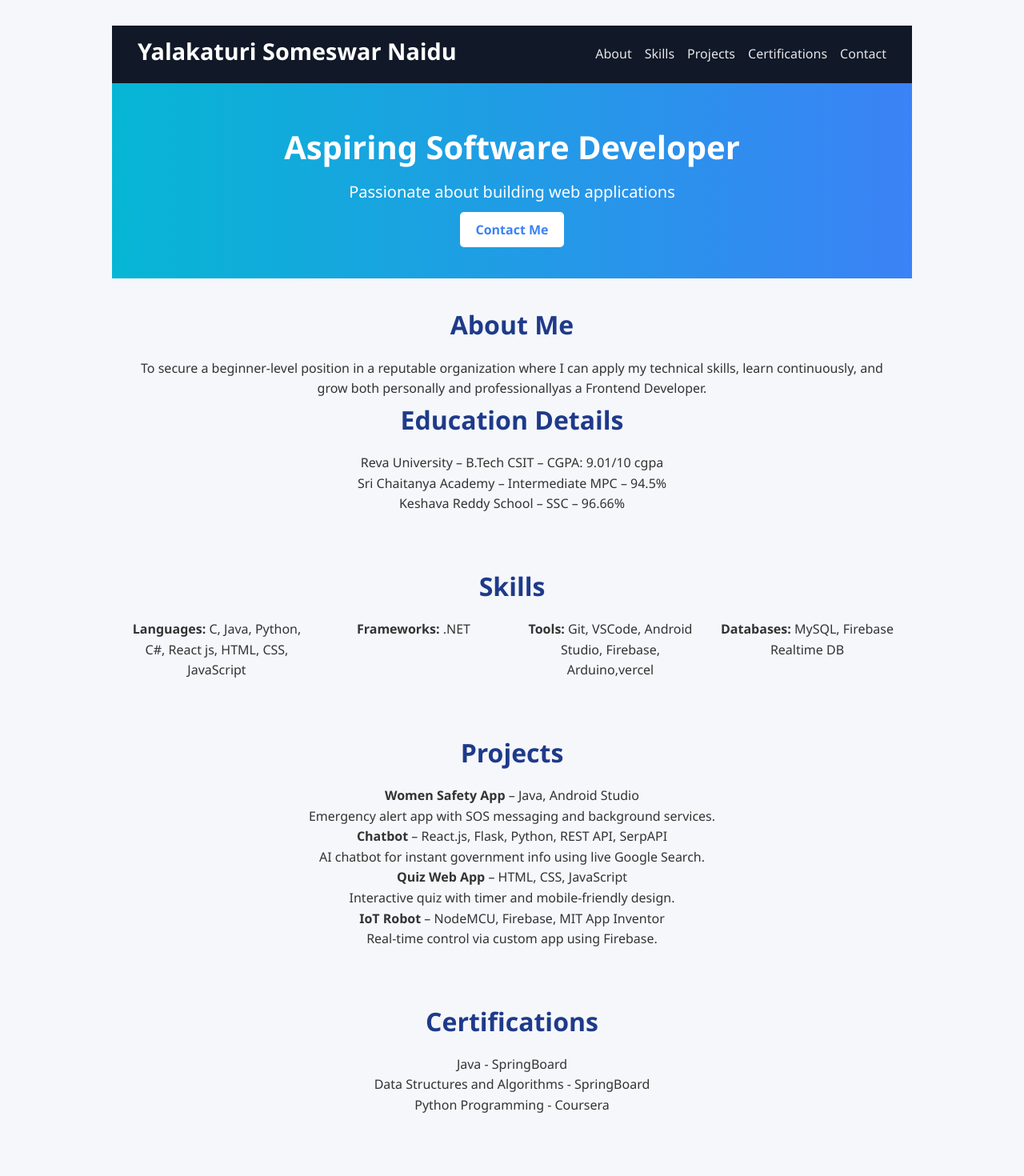
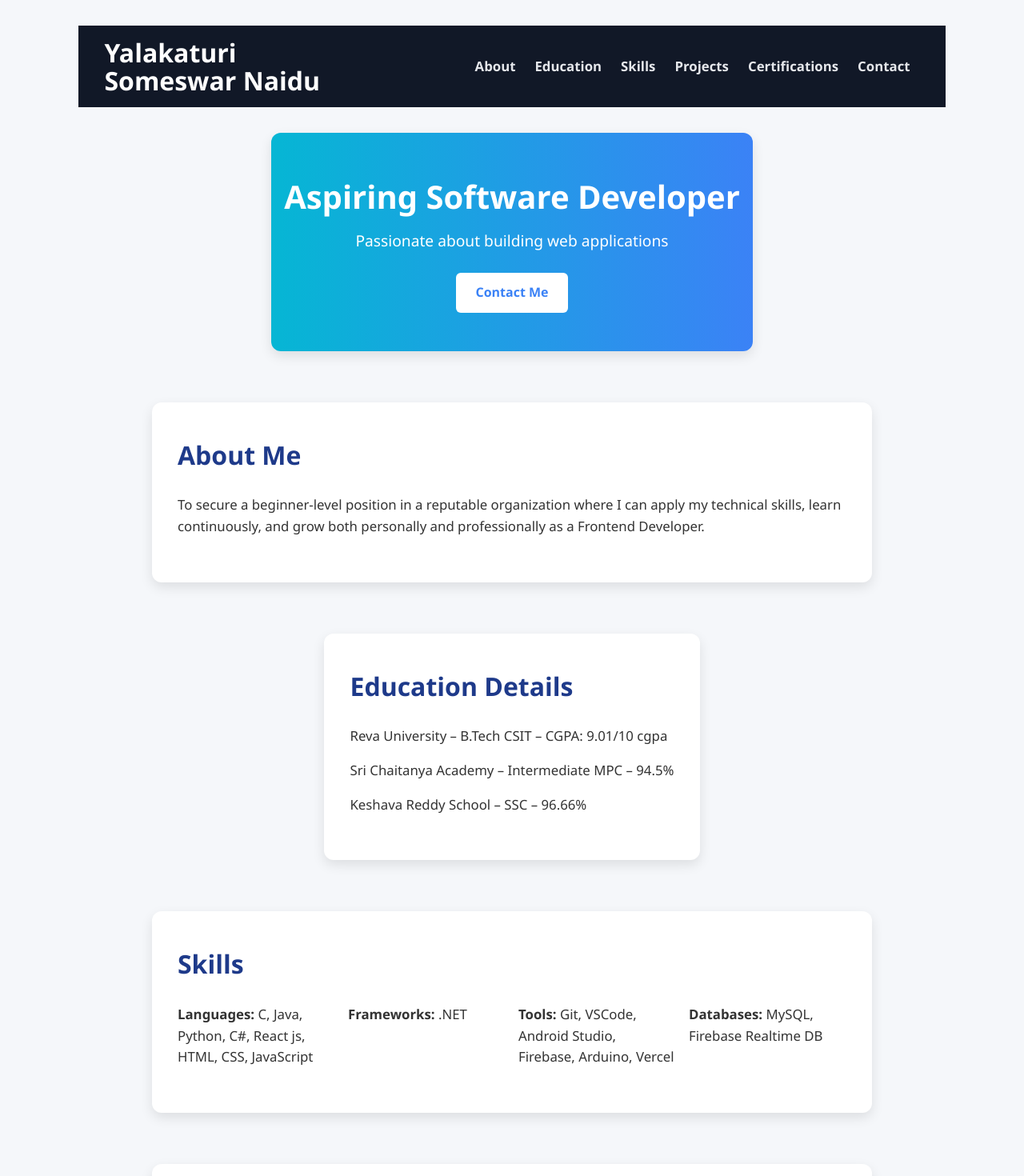
Before and after one commit to someswar123624/portfolio, a React (Vite) app: page / in a window 1280 px wide. Shown: the top 1470 px of the page at 80% size. Built offline with nearby package versions, Linux system fonts and the light colour scheme.

Commit message:
final commit

```diff
--- a/src/Portfolio.css
+++ b/src/Portfolio.css
@@ -1,4 +1,4 @@
-/* Reset & Base */
+
 * {
   margin: 0;
   padding: 0;
@@ -10,7 +10,7 @@ html {
 }
 
 body {
-  font-family: 'Segoe UI', sans-serif;
+  font-family: 'Segoe UI', Tahoma, Geneva, Verdana, sans-serif;
   background-color: #f5f7fa;
   color: #333;
   line-height: 1.6;
@@ -29,9 +29,9 @@ a:hover {
   display: flex;
   flex-direction: column;
   min-height: 100vh;
+  padding: 0 1rem;
 }
 
-/* Header */
 .header {
   background-color: #111827;
   color: #fff;
@@ -39,73 +39,97 @@ a:hover {
   display: flex;
   flex-direction: column;
   align-items: center;
+  gap: 0.5rem;
   text-align: center;
 }
 
-.header h1 {
-  font-size: 1.8rem;
-  margin-bottom: 0.5rem;
+.header-title h1 {
+  font-size: 2rem;
+  font-weight: 700;
+  margin-bottom: 0;
 }
 
-.header nav {
+.header-nav {
   display: flex;
   flex-wrap: wrap;
-  gap: 1rem;
+  gap: 0;
   justify-content: center;
 }
 
-.header nav a {
-  font-weight: 500;
+.header-nav a {
+  font-weight: 600;
   color: #e5e7eb;
+  font-size: 1.05rem;
+  padding: 0 12px;
+  transition: color 0.3s ease;
 }
 
-.header nav a:hover {
+.header-nav a:hover {
   color: #38bdf8;
 }
 
-/* Hero */
 .hero {
   background: linear-gradient(to right, #06b6d4, #3b82f6);
   color: #fff;
   text-align: center;
   padding: 3rem 1rem;
+  border-radius: 12px;
+  margin: 2rem auto;
+  max-width: 900px;
+  box-shadow: 0 6px 15px rgba(0,0,0,0.1);
 }
 
 .hero h2 {
-  font-size: 2rem;
+  font-size: 2.5rem;
   margin-bottom: 0.5rem;
 }
 
 .hero p {
-  font-size: 1.1rem;
-  margin-bottom: 1.2rem;
+  font-size: 1.2rem;
+  margin-bottom: 1.5rem;
 }
 
 .btn {
   background-color: #fff;
   color: #3b82f6;
-  padding: 0.7rem 1.2rem;
-  border-radius: 5px;
-  font-weight: bold;
+  padding: 0.75rem 1.5rem;
+  border-radius: 6px;
+  font-weight: 700;
   transition: background 0.3s;
+  text-decoration: none;
+  display: inline-block;
+  cursor: pointer;
 }
 
 .btn:hover {
   background-color: #e0e7ff;
 }
 
-/* Sections */
+
 .section {
-  padding: 2rem 1rem;
-  max-width: 1000px;
-  margin: auto;
+  background: #fff;
+  border-radius: 12px;
+  padding: 2.5rem 2rem;
+  max-width: 900px;
+  margin: 2rem auto;
+  box-shadow: 0 6px 15px rgba(0,0,0,0.1);
+  text-align: left;
 }
 
 .section h2 {
-  font-size: 1.6rem;
+  font-size: 2rem;
+  margin-bottom: 1.5rem;
+  color: #1e3a8a;
+  font-weight: 700;
+}
+
+
+.section > *:not(h2) {
+  font-size: 1.05rem;
   margin-bottom: 1rem;
-  color: #1e3a8a;
+  line-height: 1.6;
 }
+
 
 .skills-grid {
   display: grid;
@@ -113,12 +137,24 @@ a:hover {
   gap: 1rem;
 }
 
-/* Contact */
-#contact p {
-  margin-bottom: 0.5rem;
+@media (min-width: 600px) {
+  .skills-grid {
+    grid-template-columns: repeat(2, 1fr);
+  }
 }
 
-/* Footer */
+@media (min-width: 900px) {
+  .skills-grid {
+    grid-template-columns: repeat(4, 1fr);
+  }
+}
+
+
+#contact p {
+  margin-bottom: 0.75rem;
+}
+
+
 .footer {
   background-color: #111827;
   color: #d1d5db;
@@ -128,33 +164,21 @@ a:hover {
   font-size: 0.9rem;
 }
 
-/* Responsive Queries */
-@media (min-width: 600px) {
+
+@media (min-width: 768px) {
   .header {
     flex-direction: row;
     justify-content: space-between;
     text-align: left;
   }
 
-  .skills-grid {
-    grid-template-columns: repeat(2, 1fr);
+  .header-title {
+    flex: 1;
+    text-align: left;
+  }
+
+  .header-nav {
+    flex: 2;
+    justify-content: flex-end;
   }
 }
-
-@media (min-width: 900px) {
-  .skills-grid {
-    grid-template-columns: repeat(4, 1fr);
-  }
-
-  .hero h2 {
-    font-size: 2.5rem;
-  }
-
-  .hero p {
-    font-size: 1.25rem;
-  }
-
-  .section h2 {
-    font-size: 2rem;
-  }
-}
--- a/src/Portfolio.jsx
+++ b/src/Portfolio.jsx
@@ -1,15 +1,18 @@
-import React from 'react'
-import './Portfolio.css'
+import React from 'react';
+import './Portfolio.css';
 
 const Portfolio = () => {
   return (
     <div className="portfolio-container">
 
       <header className="header">
-        <h1>Yalakaturi Someswar Naidu</h1>
+        <div className="header-title">
+          <h1>Yalakaturi Someswar Naidu</h1>
+        </div>
 
-        <nav>
+        <nav className="header-nav">
           <a href="#about">About</a>
+          <a href="#education">Education</a>
           <a href="#skills">Skills</a>
           <a href="#projects">Projects</a>
           <a href="#certifications">Certifications</a>
@@ -17,43 +20,54 @@ const Portfolio = () => {
         </nav>
       </header>
 
-
       <section className="hero">
         <h2>Aspiring Software Developer</h2>
-        <p>Passionate about building web  applications</p>
+        <p>Passionate about building web applications</p>
         <a href="mailto:someswarnaidu58@gmail.com" className="btn">Contact Me</a>
       </section>
 
-
       <section id="about" className="section">
         <h2>About Me</h2>
-        <p>To secure a beginner-level position in a reputable organization where I can apply my technical skills, learn continuously, and grow both personally and professionallyas a Frontend Developer.</p>
+        <p>
+          To secure a beginner-level position in a reputable organization where I can apply my technical skills, learn continuously, and grow both personally and professionally as a Frontend Developer.
+        </p>
+      </section>
+
+      <section id="education" className="section">
         <h2>Education Details</h2>
         <p>Reva University – B.Tech CSIT – CGPA: 9.01/10 cgpa</p>
         <p>Sri Chaitanya Academy – Intermediate MPC – 94.5%</p>
         <p>Keshava Reddy School – SSC – 96.66%</p>
       </section>
 
-
       <section id="skills" className="section">
         <h2>Skills</h2>
         <div className="skills-grid">
           <div><strong>Languages:</strong> C, Java, Python, C#, React js, HTML, CSS, JavaScript</div>
           <div><strong>Frameworks:</strong> .NET</div>
-          <div><strong>Tools:</strong> Git, VSCode, Android Studio, Firebase, Arduino,vercel</div>
+          <div><strong>Tools:</strong> Git, VSCode, Android Studio, Firebase, Arduino, Vercel</div>
           <div><strong>Databases:</strong> MySQL, Firebase Realtime DB</div>
         </div>
       </section>
 
-
       <section id="projects" className="section">
         <h2>Projects</h2>
-        <p><strong>Women Safety App</strong> – Java, Android Studio<br/>Emergency alert app with SOS messaging and background services.</p>
-        <p><strong>Chatbot</strong> – React.js, Flask, Python, REST API, SerpAPI<br/>AI chatbot for instant government info using live Google Search.</p>
-        <p><strong>Quiz Web App</strong> – HTML, CSS, JavaScript<br/>Interactive quiz with timer and mobile-friendly design.</p>
-        <p><strong>IoT Robot</strong> – NodeMCU, Firebase, MIT App Inventor<br/>Real-time control via custom app using Firebase.</p>
+        <p><strong>Job Tracker Web App</strong> – React, Firebase, Tailwind CSS<br />
+          Responsive job tracking system with add, update, delete, and filter features using real-time Firestore database and modern UI components.
+        </p>
+        <br />
+        <p><strong>Chatbot</strong> – React.js, Flask, Python, REST API, SerpAPI<br />
+          AI chatbot for instant government info using live Google Search.
+        </p>
+        <br />
+        <p><strong>Quiz Web App</strong> – HTML, CSS, JavaScript<br />
+          Interactive quiz with timer and mobile-friendly design.
+        </p>
+        <br />
+        <p><strong>IoT Robot</strong> – NodeMCU, Firebase, MIT App Inventor<br />
+          Real-time control via custom app using Firebase.
+        </p>
       </section>
-
 
       <section id="certifications" className="section">
         <h2>Certifications</h2>
@@ -62,24 +76,22 @@ const Portfolio = () => {
         <p>Python Programming - Coursera</p>
       </section>
 
-
       <section id="contact" className="section">
         <h2>Contact</h2>
         <p>Email: <a href="mailto:someswarnaidu58@gmail.com">someswarnaidu58@gmail.com</a></p>
         <p>Phone: +91-9440212931</p>
         <p>Location: Tirupathi, India</p>
         <p>
-          <a href="https://www.linkedin.com/in/yalakaturi-someswar-naidu-002b62255" target="_blank">LinkedIn</a> |
-          <a href="https://github.com/someswar123624" target="_blank"> GitHub</a>
+          <a href="https://www.linkedin.com/in/yalakaturi-someswar-naidu-002b62255" target="_blank" rel="noreferrer">LinkedIn</a> |
+          <a href="https://github.com/someswar123624" target="_blank" rel="noreferrer"> GitHub</a>
         </p>
       </section>
 
-      {/* Footer */}
       <footer className="footer">
         <p>&copy; {new Date().getFullYear()} Yalakaturi Someswar Naidu. All rights reserved.</p>
       </footer>
     </div>
-  )
+  );
 }
 
-export default Portfolio
+export default Portfolio;
```
